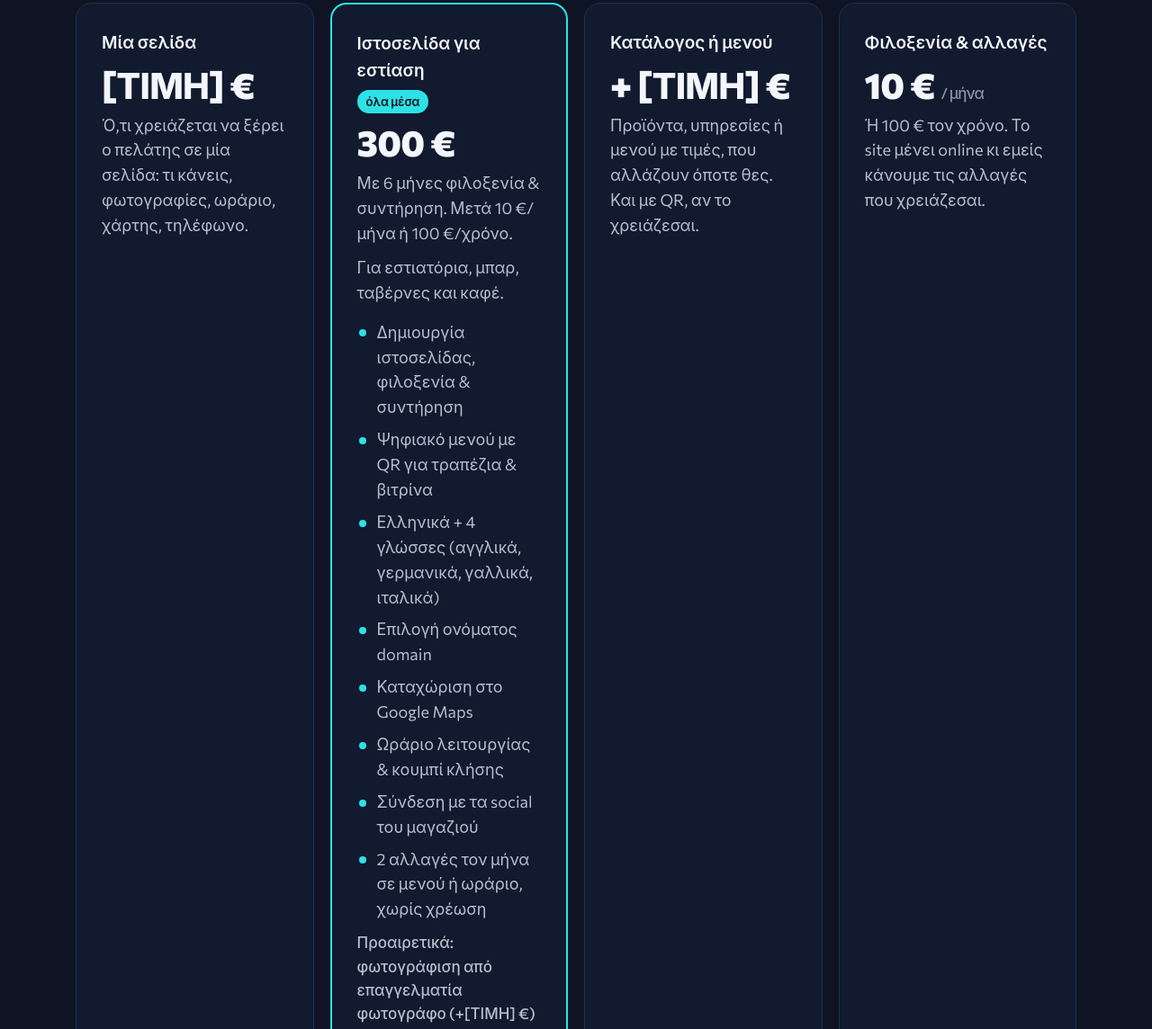
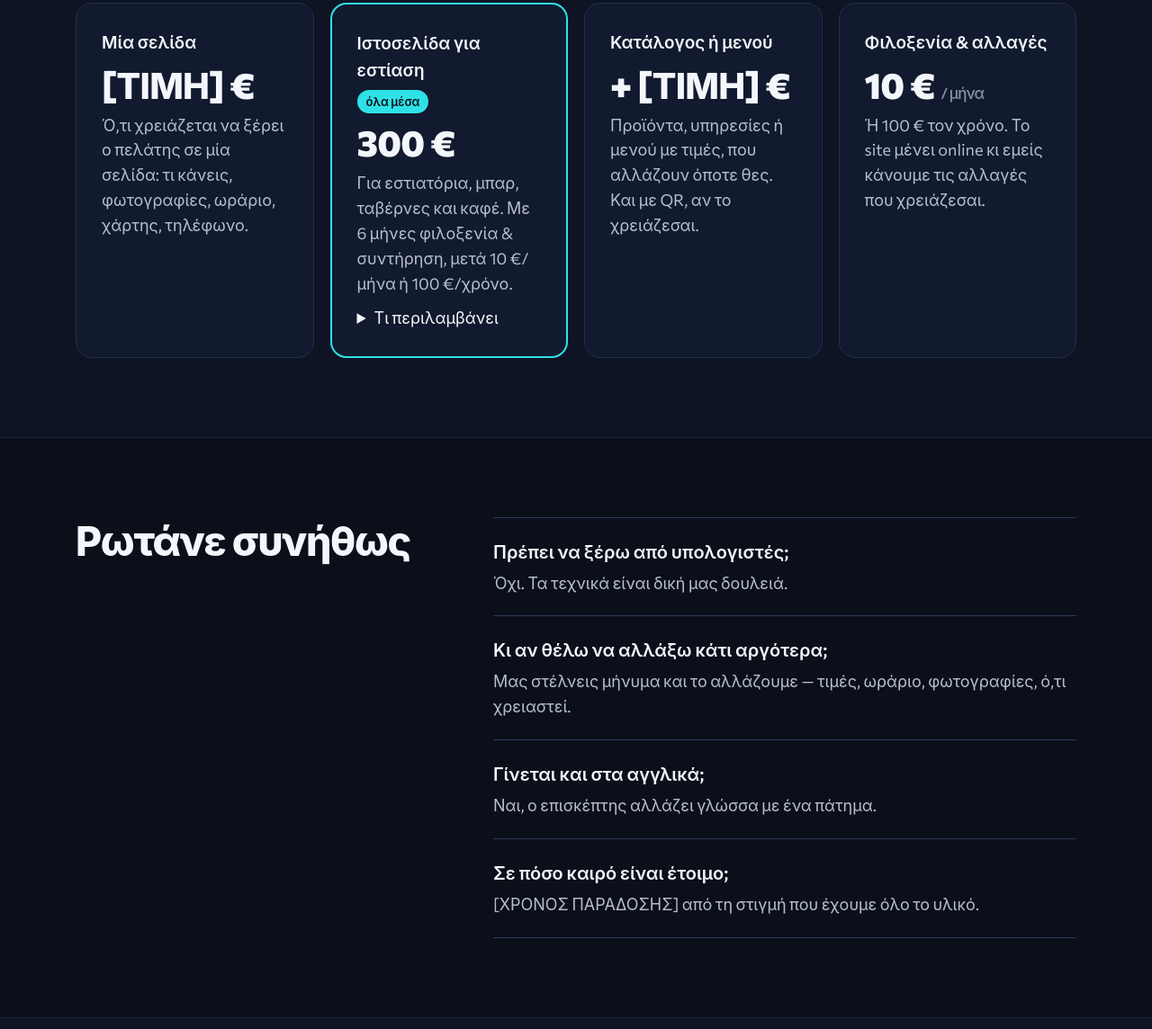
Before and after one commit to padredeldios/micompania, a plain HTML site: page index.html in a window 1280 px wide. Shown: the part 1504-2648 px from the top of the page at 90% size. Drawn offline with Linux system fonts and the light colour scheme.

Commit message:
Update index.html

```diff
--- a/index.html
+++ b/index.html
@@ -153,8 +153,9 @@
             <span class="badge">όλα μέσα</span>
           </div>
           <div class="price">300 €</div>
-          <p>Με 6 μήνες φιλοξενία &amp; συντήρηση. Μετά 10 €/μήνα ή 100 €/χρόνο.</p>
-          <p>Για εστιατόρια, μπαρ, ταβέρνες και καφέ.</p>
+          <p>Για εστιατόρια, μπαρ, ταβέρνες και καφέ. Με 6 μήνες φιλοξενία &amp; συντήρηση, μετά 10 €/μήνα ή 100 €/χρόνο.</p>
+          <details class="more">
+            <summary>Τι περιλαμβάνει</summary>
             <ul class="features">
               <li>Δημιουργία ιστοσελίδας, φιλοξενία &amp; συντήρηση</li>
               <li>Ψηφιακό μενού με QR για τραπέζια &amp; βιτρίνα</li>
@@ -166,7 +167,9 @@
               <li>2 αλλαγές τον μήνα σε μενού ή ωράριο, χωρίς χρέωση</li>
             </ul>
             <p class="per">Προαιρετικά: φωτογράφιση από επαγγελματία φωτογράφο (+[ΤΙΜΗ] €)</p>
+          </details>
         </article>
+
         <article class="card">
           <h3>Κατάλογος ή μενού</h3>
           <div class="price">+ [ΤΙΜΗ] €</div>
```
Lines whose indentation alone changed are shown as unchanged.
